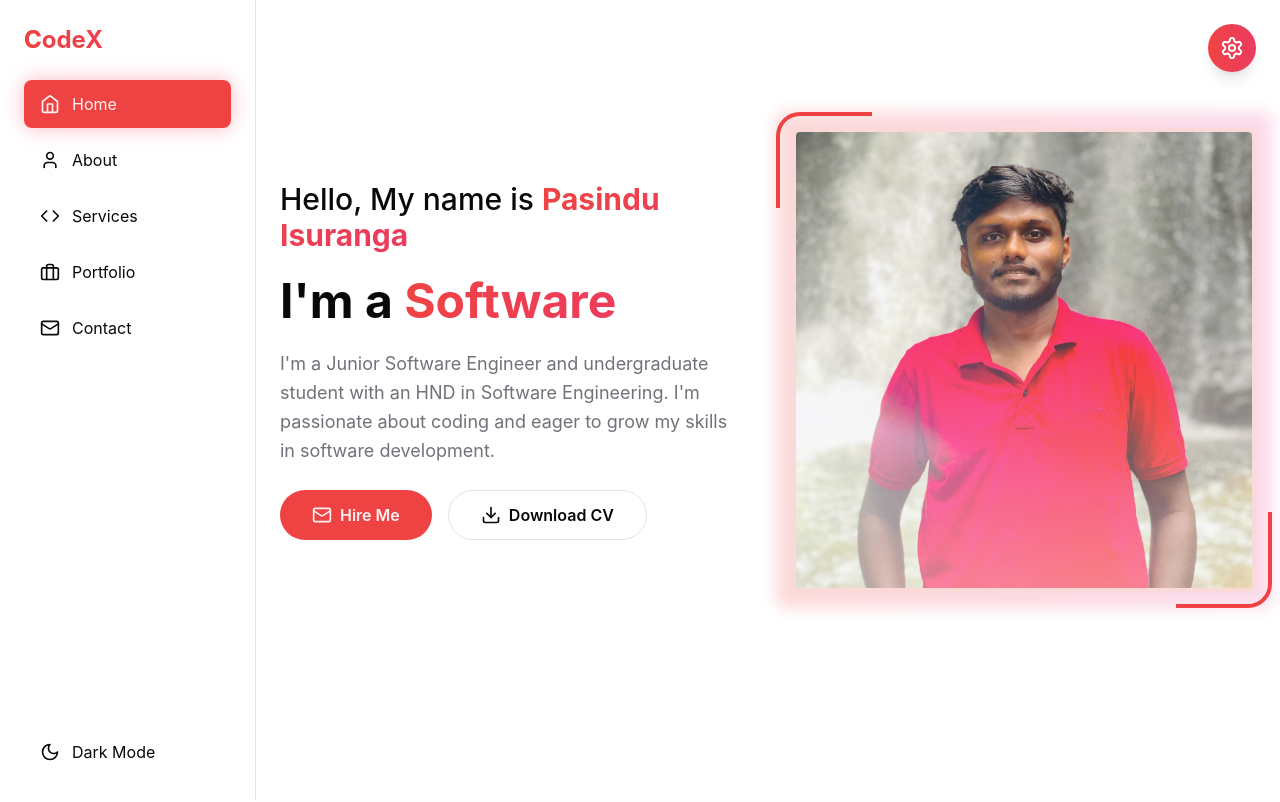
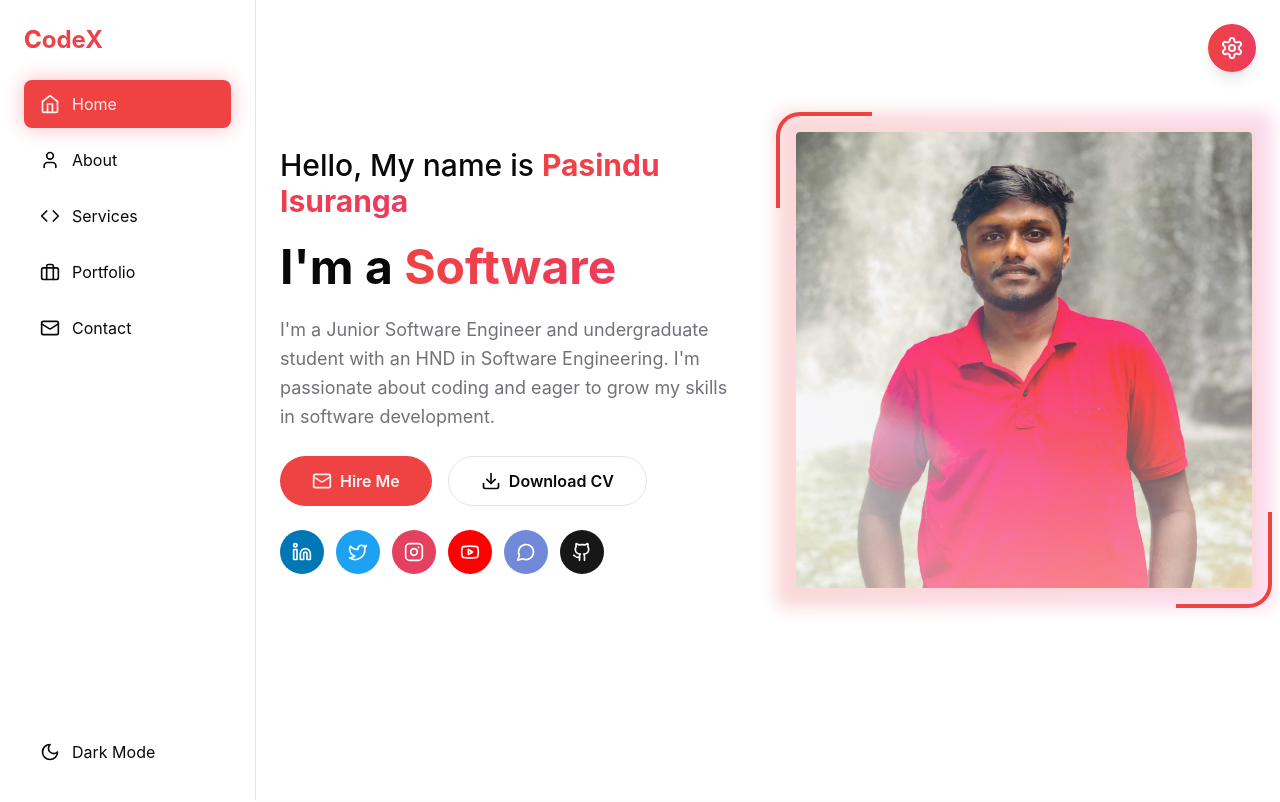
Before and after one commit to pasinduisuranga/My-New-Portfolio, a React (Vite) app in the folder react-portfolio/: page / in a window 1280 px wide. Shown: the top 802 px of the page. Built offline with nearby package versions, Linux system fonts and the light colour scheme.

Commit message:
add: implement social media links and update CV download functionality in Hero component

```diff
--- a/react-portfolio/src/components/Hero/Hero.tsx
+++ b/react-portfolio/src/components/Hero/Hero.tsx
@@ -1,6 +1,6 @@
 import React, { useEffect, useState } from 'react';
 import { motion } from 'framer-motion';
-import { Download, Mail } from 'lucide-react';
+import { Download, Mail, Linkedin, Twitter, Instagram, Youtube, MessageCircle, Github } from 'lucide-react';
 
 const Hero: React.FC = () => {
   const [displayText, setDisplayText] = useState('');
@@ -32,6 +32,17 @@ const Hero: React.FC = () => {
     if (element) {
       element.scrollIntoView({ behavior: 'smooth' });
     }
+  };
+
+  const downloadCV = () => {
+    // You can replace this with your actual CV file path
+    const cvUrl = '/cv/Pasindu_Isuranga_CV.pdf';
+    const link = document.createElement('a');
+    link.href = cvUrl;
+    link.download = 'Pasindu_Isuranga_CV.pdf';
+    document.body.appendChild(link);
+    link.click();
+    document.body.removeChild(link);
   };
 
   return (
@@ -91,10 +102,70 @@ const Hero: React.FC = () => {
                 Hire Me
               </button>
 
-              <button className="inline-flex items-center gap-2 border border-border px-8 py-3 rounded-full font-semibold hover:bg-accent hover:text-accent-foreground transition-all duration-300 hover:scale-105">
+              <button
+                onClick={downloadCV}
+                className="inline-flex items-center gap-2 border border-border px-8 py-3 rounded-full font-semibold hover:bg-accent hover:text-accent-foreground transition-all duration-300 hover:scale-105"
+              >
                 <Download size={20} />
                 Download CV
               </button>
+            </motion.div>
+
+            {/* Social Media Links */}
+            <motion.div
+              initial={{ opacity: 0, y: 20 }}
+              animate={{ opacity: 1, y: 0 }}
+              transition={{ delay: 1.0 }}
+              className="flex gap-3 flex-wrap"
+            >
+              <a
+                href="https://www.linkedin.com/in/pasindu-isuranaga/"
+                target="_blank"
+                rel="noopener noreferrer"
+                className="group p-3 rounded-full bg-[#0077B5] hover:bg-[#0077B5]/80 transition-colors duration-300"
+              >
+                <Linkedin className="w-5 h-5 text-white group-hover:scale-110 transition-transform duration-300" />
+              </a>
+              <a
+                href="https://x.com/Pasidu_isuranga"
+                target="_blank"
+                rel="noopener noreferrer"
+                className="group p-3 rounded-full bg-[#1DA1F2] hover:bg-[#1DA1F2]/80 transition-colors duration-300"
+              >
+                <Twitter className="w-5 h-5 text-white group-hover:scale-110 transition-transform duration-300" />
+              </a>
+              <a
+                href="https://www.instagram.com/pasindu_isuranga_/"
+                target="_blank"
+                rel="noopener noreferrer"
+                className="group p-3 rounded-full bg-[#E4405F] hover:bg-[#E4405F]/80 transition-colors duration-300"
+              >
+                <Instagram className="w-5 h-5 text-white group-hover:scale-110 transition-transform duration-300" />
+              </a>
+              <a
+                href="https://youtube.com/@SLCode_X"
+                target="_blank"
+                rel="noopener noreferrer"
+                className="group p-3 rounded-full bg-[#FF0000] hover:bg-[#FF0000]/80 transition-colors duration-300"
+              >
+                <Youtube className="w-5 h-5 text-white group-hover:scale-110 transition-transform duration-300" />
+              </a>
+              <a
+                href="https://discord.gg/pasindu"
+                target="_blank"
+                rel="noopener noreferrer"
+                className="group p-3 rounded-full bg-[#7289DA] hover:bg-[#7289DA]/80 transition-colors duration-300"
+              >
+                <MessageCircle className="w-5 h-5 text-white group-hover:scale-110 transition-transform duration-300" />
+              </a>
+              <a
+                href="https://github.com/pasinduisuranga"
+                target="_blank"
+                rel="noopener noreferrer"
+                className="group p-3 rounded-full bg-[#181717] hover:bg-[#181717]/80 transition-colors duration-300"
+              >
+                <Github className="w-5 h-5 text-white group-hover:scale-110 transition-transform duration-300" />
+              </a>
             </motion.div>
           </motion.div>
 
```
